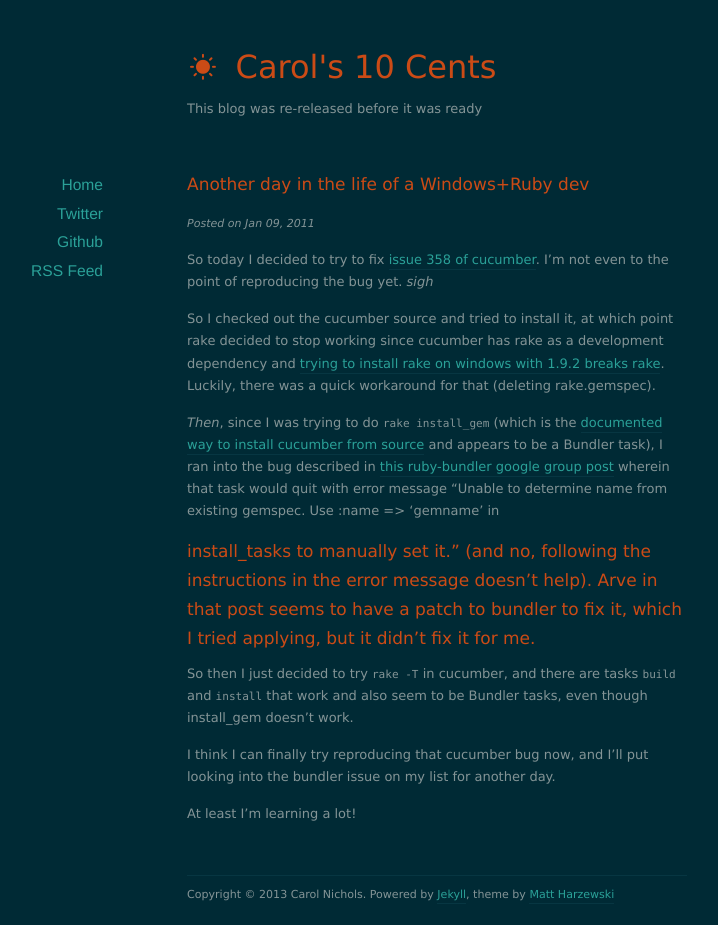
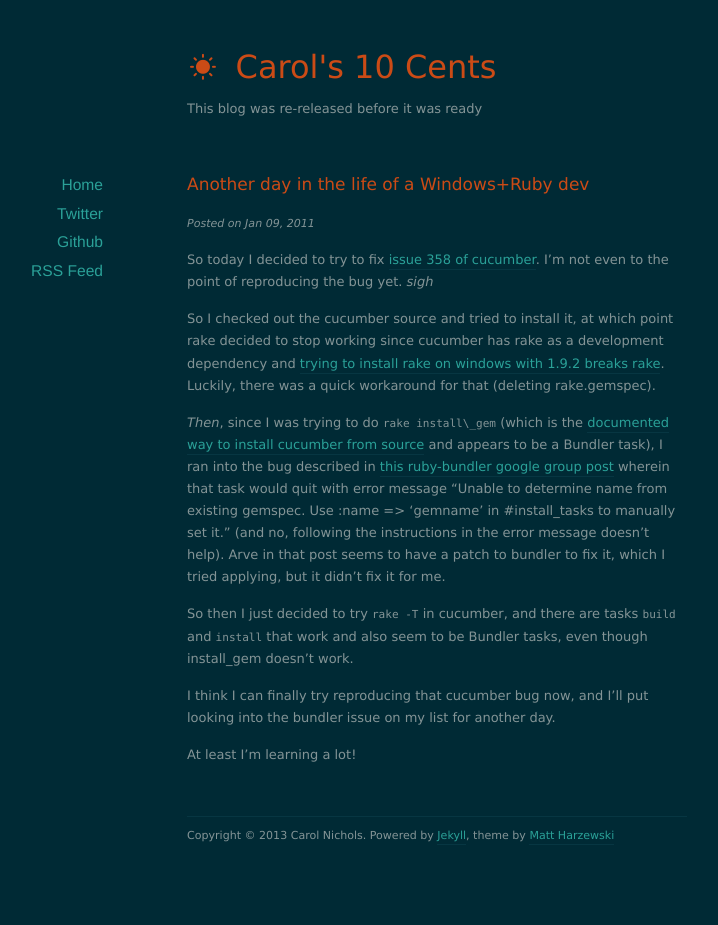
Before and after one commit to carols10cents/carol-nichols.com, a Jekyll site: the page built from _posts/2011-01-09-another-day-in-the-life-of-a-windows-ruby-dev.markdown, in a window 1280 px wide. Shown: the whole page, without its empty margins (203-921 px from the left). Built offline with Jekyll 4.4.1, drawn with Linux system fonts in a browser that asks for light colours; nearby versions of some CDN libraries; Markdown is read by kramdown in place of the engine named in the settings; after the commit the page ends 900 px from its top, so only the background shows below that.

```diff
--- a/_posts/2011-01-09-another-day-in-the-life-of-a-windows-ruby-dev.markdown
+++ b/_posts/2011-01-09-another-day-in-the-life-of-a-windows-ruby-dev.markdown
@@ -9,8 +9,7 @@ So today I decided to try to fix <a href="https://rspec.lighthouseapp.com/projec
 
 So I checked out the cucumber source and tried to install it, at which point rake decided to stop working since cucumber has rake as a development dependency and <a href="http://www.lostechies.com/blogs/derickbailey/archive/2010/10/11/ruby-v1-9-2-on-windows-can-t-find-executable-rake-for-rake-0-8-7.aspx">trying to install rake on windows with 1.9.2 breaks rake</a>. Luckily, there was a quick workaround for that (deleting rake.gemspec).
 
-*Then*, since I was trying to do <code>rake install_gem</code> (which is the <a href="https://github.com/aslakhellesoy/cucumber/wiki/Install">documented way to install cucumber from source</a> and appears to be a Bundler task), I ran into the bug described in <a href="http://groups.google.com/group/ruby-bundler/browse_thread/thread/96152d7357745bb0.">this ruby-bundler google group post</a> wherein that task would quit with error message "Unable to determine name from existing gemspec. Use :name => 'gemname' in
-#install_tasks to manually set it." (and no, following the instructions in the error message doesn't help). Arve in that post seems to have a patch to bundler to fix it, which I tried applying, but it didn't fix it for me.
+*Then*, since I was trying to do <code>rake install\_gem</code> (which is the [documented way to install cucumber from source](https://github.com/aslakhellesoy/cucumber/wiki/Install) and appears to be a Bundler task), I ran into the bug described in [this ruby-bundler google group post](http://groups.google.com/group/ruby-bundler/browse_thread/thread/96152d7357745bb0.) wherein that task would quit with error message "Unable to determine name from existing gemspec. Use :name => 'gemname' in #install\_tasks to manually set it." (and no, following the instructions in the error message doesn't help). Arve in that post seems to have a patch to bundler to fix it, which I tried applying, but it didn't fix it for me.
 
 So then I just decided to try <code>rake -T</code> in cucumber, and there are tasks <code>build</code> and <code>install</code> that work and also seem to be Bundler tasks, even though install_gem doesn't work.
 
--- a/_posts/2011-07-25-selenium-webdriver-error-unhandled-error-ns-error-illegal-value.markdown
+++ b/_posts/2011-07-25-selenium-webdriver-error-unhandled-error-ns-error-illegal-value.markdown
@@ -37,7 +37,7 @@ My system:
   <li>capybara at <a href="https://github.com/jnicklas/capybara/commit/4fc07dbdc8146bb7ea6039779af6b0fef2196abb">4fc07dbdc814</a></li>
 </ul>
 
-<em>UPDATE Jul 26</em>: There have been a few updates to <a href="https://code.google.com/p/selenium/issues/detail?id=2099">the bug</a> today, with some speculation about the cause of the error. One commenter says that they're seeing the problem with post-redirect-gets, but that's not what I'm experiencing-- I'm getting the problem most with regular old links. The same commenter is suggesting a race condition, so I'm trying adding a <code>sleep 1</code> after every line in my script that triggers the error-- after the click_link, before the next statement (that capybara automatically is doing a wait/find on). This seemed to help at first, but just kept happening at different places instead. I also tried adding a sleep 1 in <a href="https://github.com/jnicklas/capybara/blob/master/lib/capybara/node/actions.rb#L25">capybara's click_link</a> and that did not fix the issue.
+<em>UPDATE Jul 26</em>: There have been a few updates to <a href="https://code.google.com/p/selenium/issues/detail?id=2099">the bug</a> today, with some speculation about the cause of the error. One commenter says that they're seeing the problem with post-redirect-gets, but that's not what I'm experiencing-- I'm getting the problem most with regular old links. The same commenter is suggesting a race condition, so I'm trying adding a <code>sleep 1</code> after every line in my script that triggers the error-- after the click\_link, before the next statement (that capybara automatically is doing a wait/find on). This seemed to help at first, but just kept happening at different places instead. I also tried adding a sleep 1 in <a href="https://github.com/jnicklas/capybara/blob/master/lib/capybara/node/actions.rb#L25">capybara's click\_link</a> and that did not fix the issue.
 
 BUT! If I add a <code>sleep 1</code> to be the first line in capybara's selenium find in <a href="https://github.com/jnicklas/capybara/blob/master/lib/capybara/selenium/driver.rb#L48">lib/capybara/selenium/driver.rb</a>, this *seems* to be enough to get around the race condition (knock on wood). I've run tests that have consistently hit the error a few times now without hitting it, so...
 
```
